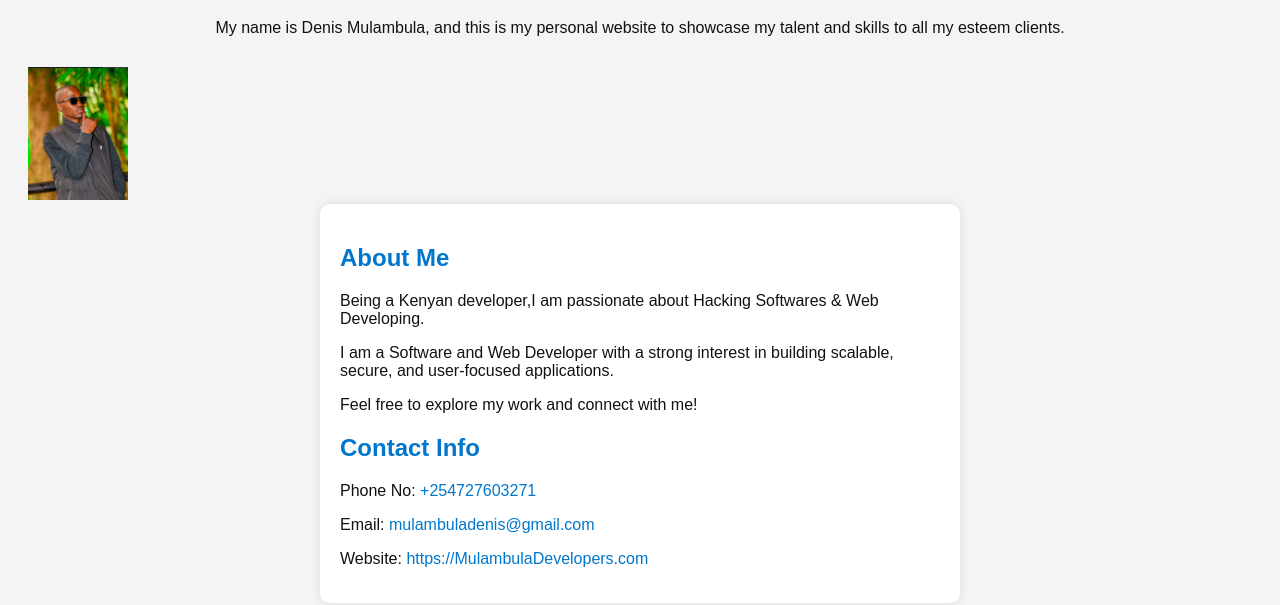
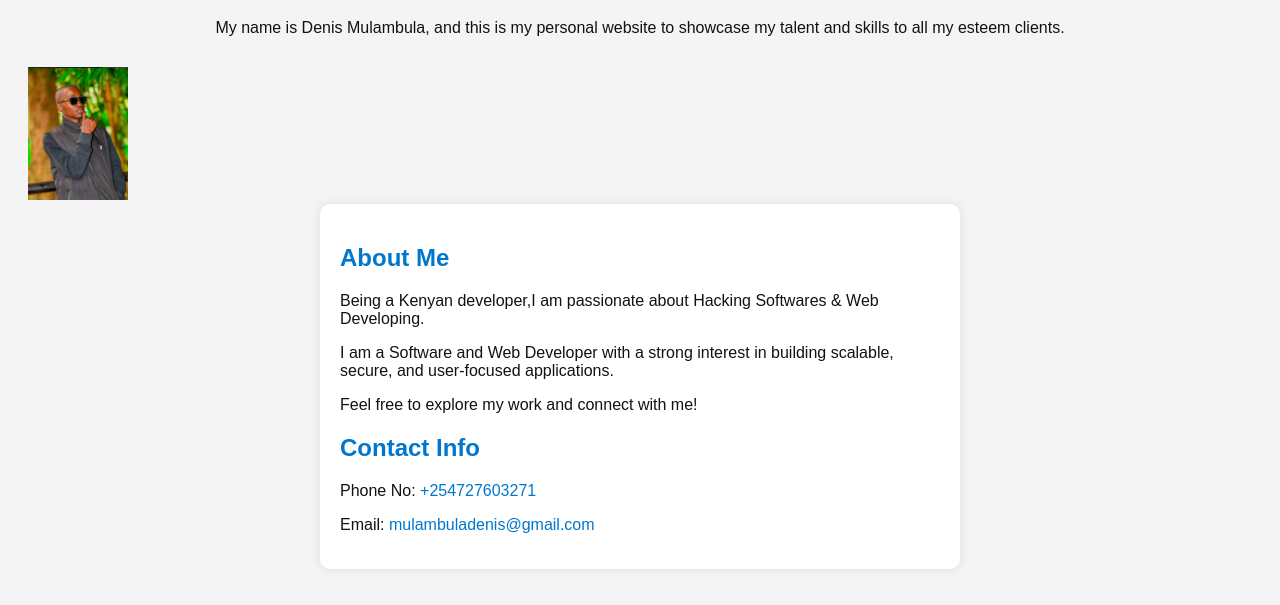
Before and after one commit to Mulambula/myportfolio, a plain HTML site: page index.html in a window 1280 px wide. Shown: the part 89-694 px from the top of the page. Drawn offline with Linux system fonts and the light colour scheme.

Commit message:
Update index.html

```diff
--- a/index.html
+++ b/index.html
@@ -56,7 +56,7 @@
         <h2>Contact Info</h2>
         <p>Phone No: <a href="+254727603271">+254727603271</a></p>
         <p>Email: <a href="mulambuladenis@gmail.com">mulambuladenis@gmail.com</a></p>
-        <p>Website: <a href="https://MulambulaDevelopers.com">https://MulambulaDevelopers.com</a></p>
+
     </div>
 </body>
 </html>
```
